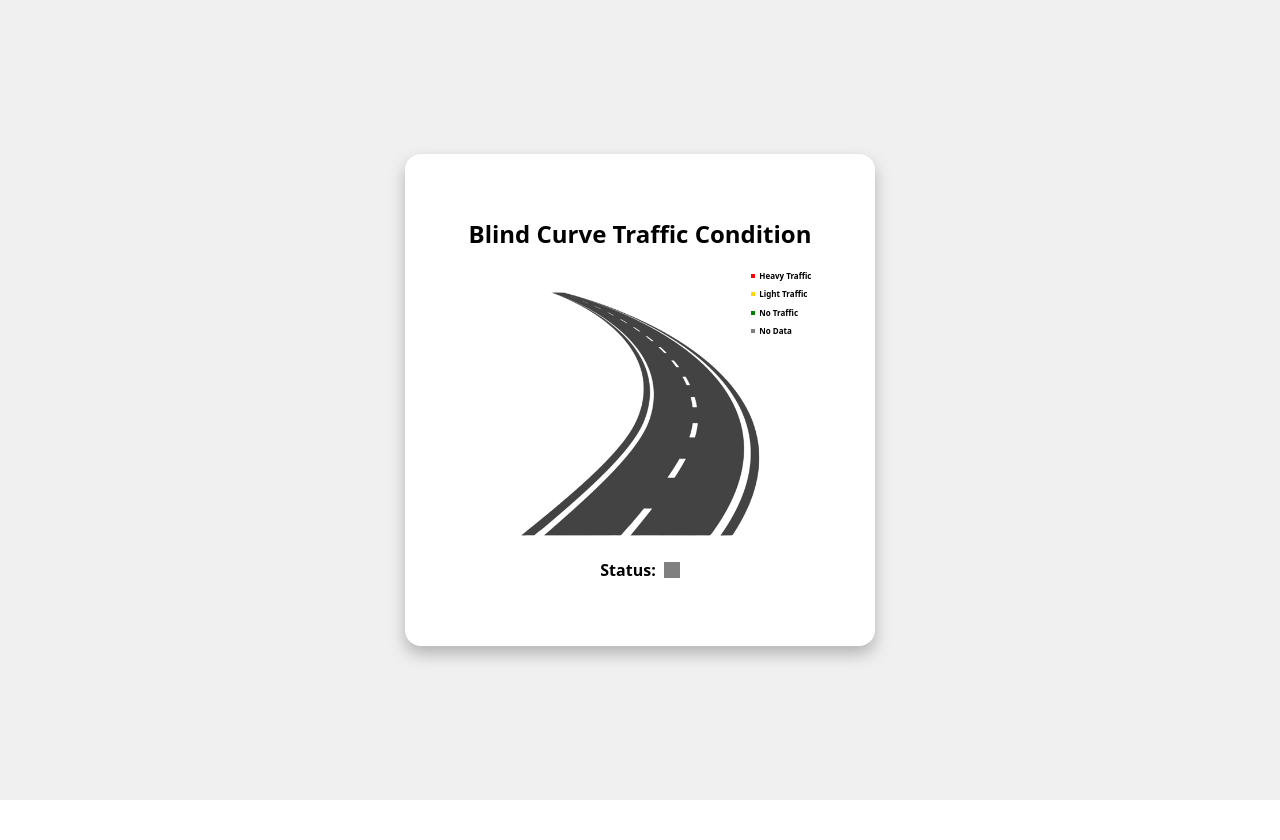
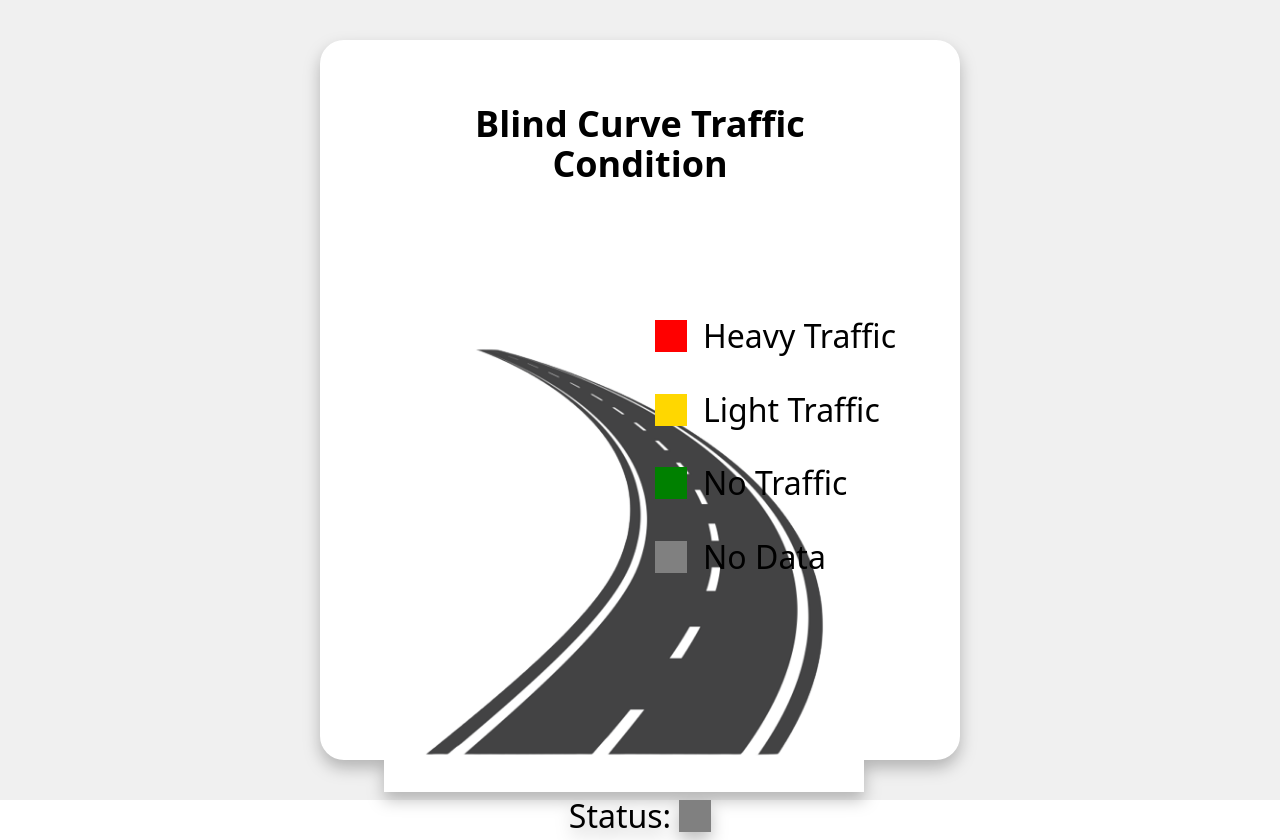
Before and after one commit to rcseven/blind-curve-app, a React (Vite) app: page / in a window 1280 px wide. Before the commit the page ends 800 px from the top, so only its background shows below. Built offline with nearby package versions, Linux system fonts and the light colour scheme; no server answers; the database is empty.

Commit message:
Minor Changes

```diff
--- a/src/components/BlindCurveCard.jsx
+++ b/src/components/BlindCurveCard.jsx
@@ -4,18 +4,23 @@ import CurveRoad from "../assets/Curve-Road.png";
 const BlindCurveCard = ({ children, title }) => {
   return (
     <div
-      className="p-[2em] rounded-[1em]
-                lg:p-[3em]
+      className="p-[2em]
+                lg:p-[3.5em]
                 xl:p-[4em]
                 2xl:p-[5em]
-            bg-primary drop-shadow-primary"
+                rounded-[1.5em]
+              bg-primary drop-shadow-primary
+                xl:w-[50%]
+                h-[90vh]
+                w-[80%]
+                "
     >
-      <h1 className="text-base md:text-lg lg:text-xl xl:text-2xl font-bold text-center">
+      <h1 className="text-base md:text-lg lg:text-2xl xl:text-4xl font-bold text-center">
         {title}
       </h1>
-      <div className="relative flex items-center justify-center mt-5">
+      <div className="relative flex items-center justify-start mt-[8em]">
         <img
-          className="w-48 md:w-[14em] lg:w-[16em] xl:w-[18em] 2xl:w-[24em] h-auto "
+          className="w-48 md:w-[14em] lg:w-[16em] xl:w-[30em] h-auto "
           src={CurveRoad}
           alt="Curve Road"
         />
--- a/src/components/TrafficCondition.jsx
+++ b/src/components/TrafficCondition.jsx
@@ -31,9 +31,9 @@ const TrafficCondition = ({ data }) => {
 
   return (
     <div className="flex items-center justify-center gap-2">
-      <h1 className="font-bold">Status:</h1>
+      <h1 className="text-[0.8em] xl:text-[2em]">Status:</h1>
       <div
-        className={`${trafficCondition.style} w-4 h-4`}
+        className={`${trafficCondition.style} w-4 h-4 lg:w-8 lg:h-8`}
         alt={trafficCondition.conditon}
         title={trafficCondition.condition}
       ></div>
--- a/src/components/TrafficConditionLegend.jsx
+++ b/src/components/TrafficConditionLegend.jsx
@@ -1,6 +1,6 @@
 const TrafficConditionLegend = () => {
-  const list_styles = "flex items-center font-bold text-[0.5em] mb-[0.8em]";
-  const bullet_styles = "w-[0.5em] h-[0.5em] mr-[0.5em]";
+  const list_styles = "flex items-center text-[0.6em] lg:text-[0.8em] xl:text-[2em] mb-[0.8em]";
+  const bullet_styles = "w-[0.5em] h-[0.5em] xl:w-[1em] xl:h-[1em] mr-[0.5em]";
   return (
     <ol className="absolute top-0 right-0">
       <li className={list_styles}>
```
